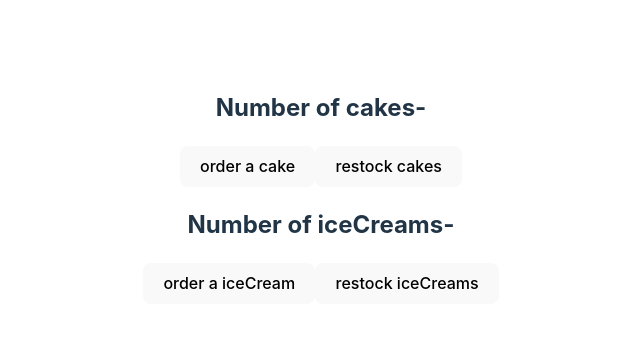
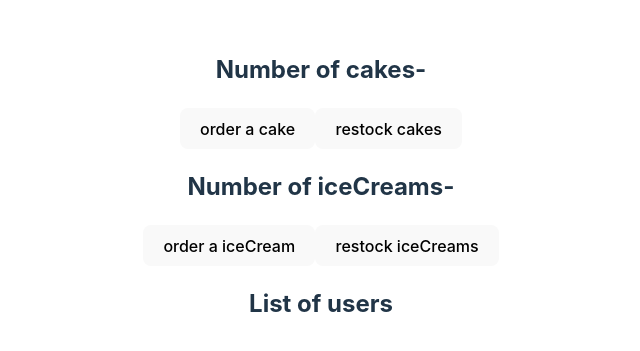
Before and after one commit to Ireme-Nyawe/react-rtk-demo, a React (Vite) app: page / in a window 1280 px wide. Shown: the part 213-564 px from the top of the page, without its empty margins (319-959 px from the left). Built offline with nearby package versions, Linux system fonts and the light colour scheme.

Commit message:
add user view

```diff
--- a/src/App.jsx
+++ b/src/App.jsx
@@ -3,6 +3,7 @@ import reactLogo from "./assets/react.svg";
 import CakeView from "./features/cake/CakeView";
 import "./App.css";
 import IceView from "./features/ice/IceView";
+import UserView from "./features/users/UserView";
 
 function App() {
   const [count, setCount] = useState(0);
@@ -11,6 +12,7 @@ function App() {
     <>
       <CakeView />
       <IceView />
+      <UserView />
     </>
   );
 }
--- a/src/features/users/UserView.jsx
+++ b/src/features/users/UserView.jsx
@@ -0,0 +1,9 @@
+function UserView() {
+    return (
+      <div>
+        <h2>List of users</h2>
+      </div>
+    );
+  }
+
+  export default UserView;
```
